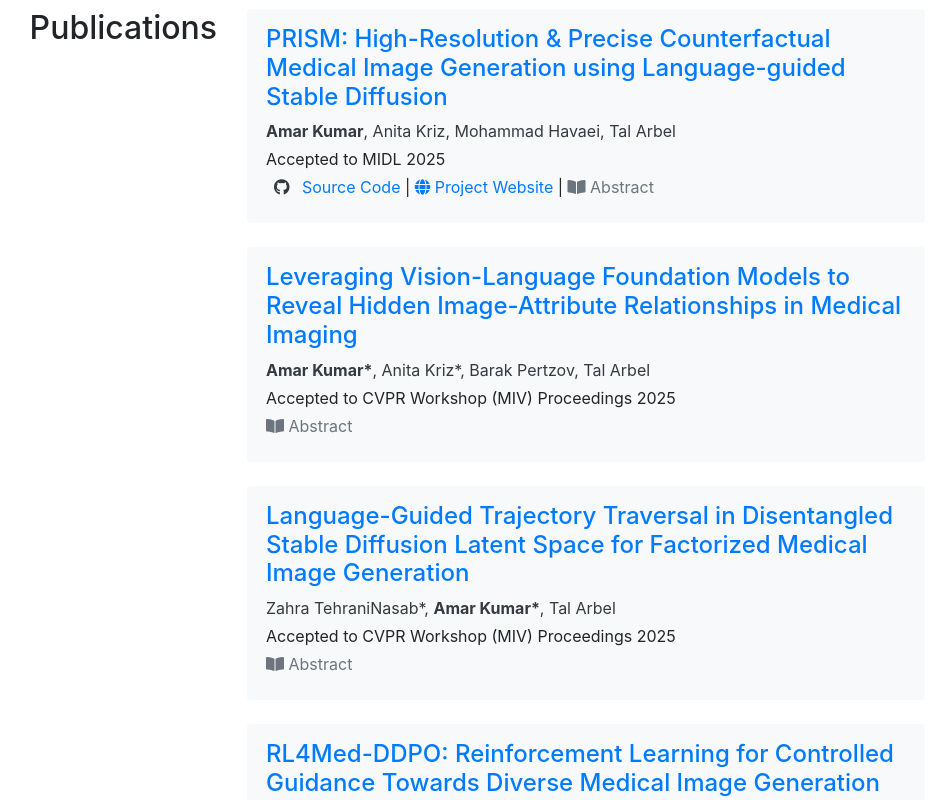
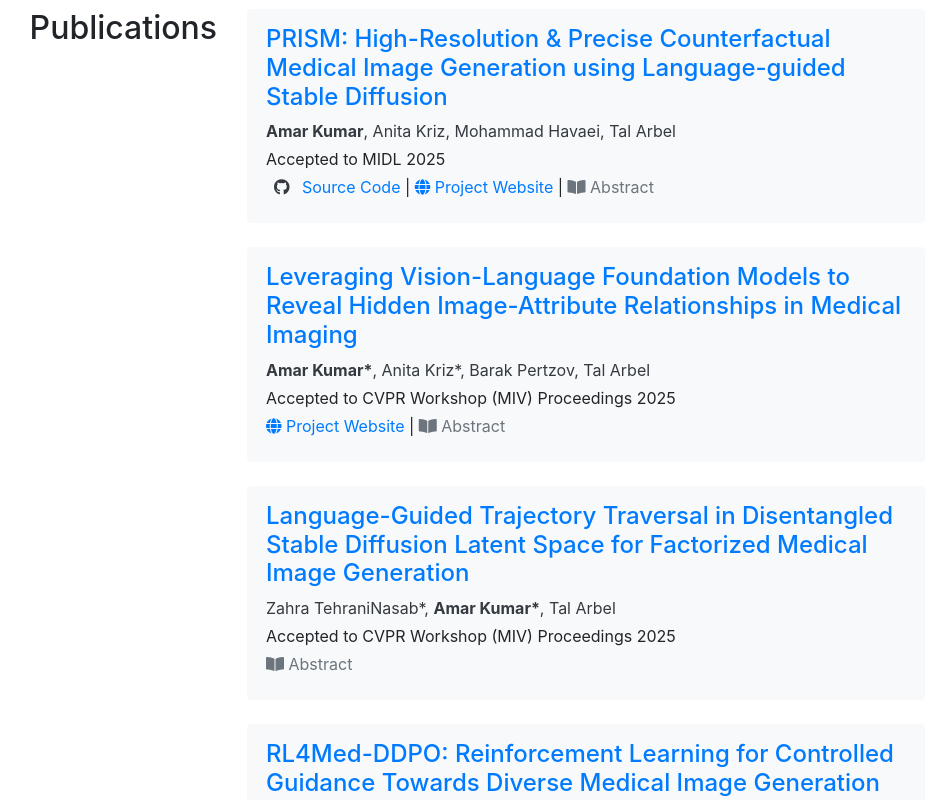
Before and after one commit to Amarkr1/amarkr1.github.io, a plain HTML site: page index.html in a window 1280 px wide. Shown: the part 1434-2234 px from the top of the page, without its empty margins (231-1162 px from the left). Drawn offline with nearby package versions, Linux system fonts and the light colour scheme; no server answers; some icons are missing.

Commit message:
Update index.html

```diff
--- a/index.html
+++ b/index.html
@@ -265,6 +265,7 @@
                                         <p class="text-dark mb-1"><strong>Amar Kumar*</strong>, Anita Kriz*, Barak Pertzov, Tal Arbel</p>
                                         <p class="mb-1">Accepted to CVPR Workshop (MIV) Proceedings 2025 </p>
                                         <p class="mb-2">
+                                            <a href="https://amarkr1.github.io/vlm4hiar" class="text-decoration-none" target="_blank"><i class="fas fa-globe"></i> Project Website</a> |
                                             <a href="#" class="text-decoration-none abstract-toggle" data-toggle="collapse" data-target="#abstract-mivcausal"><i class="fas fa-book-open"></i> Abstract</a>
                                         </p>
                                         <div id="abstract-mivcausal" class="collapse">
```
